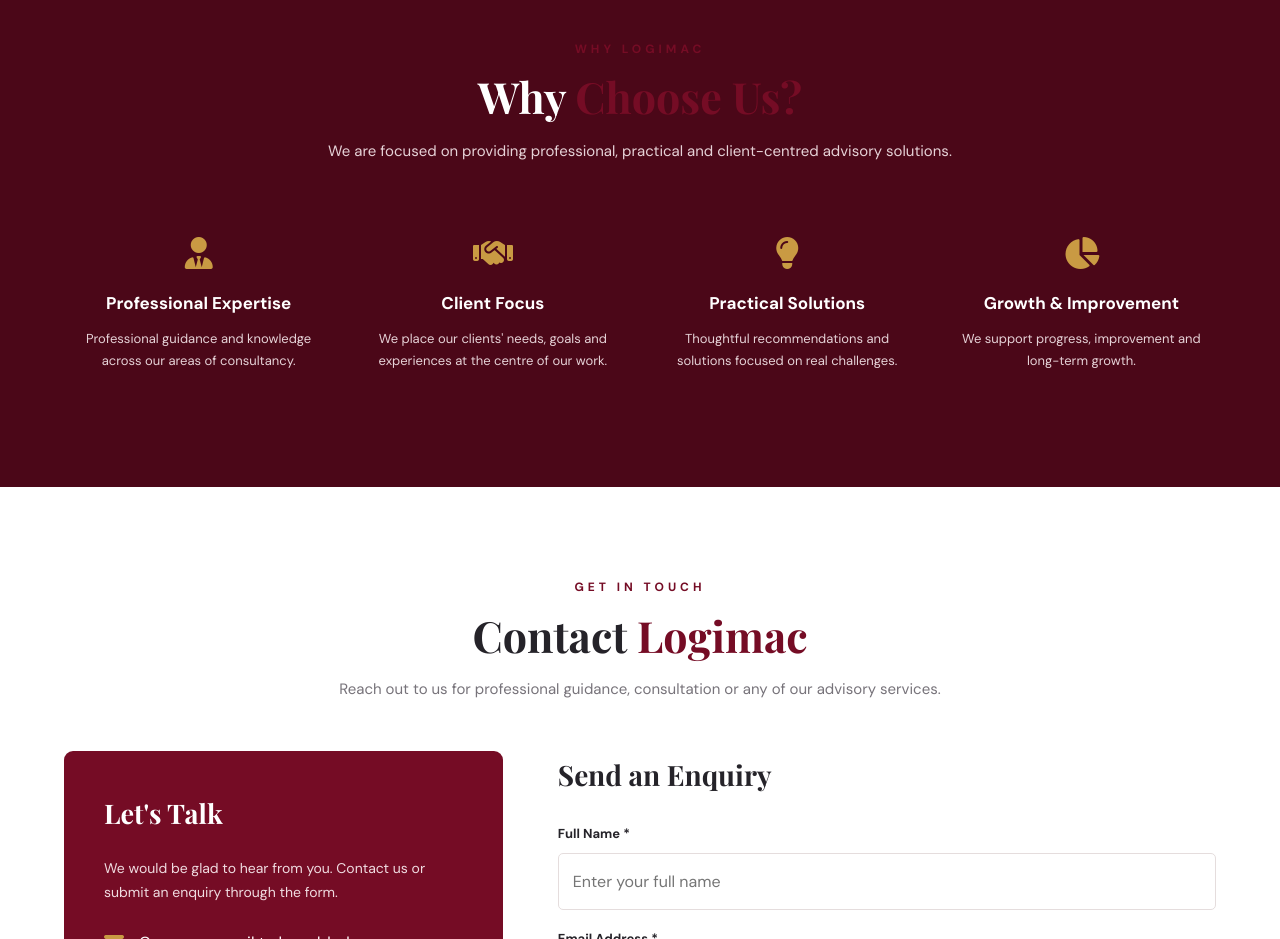
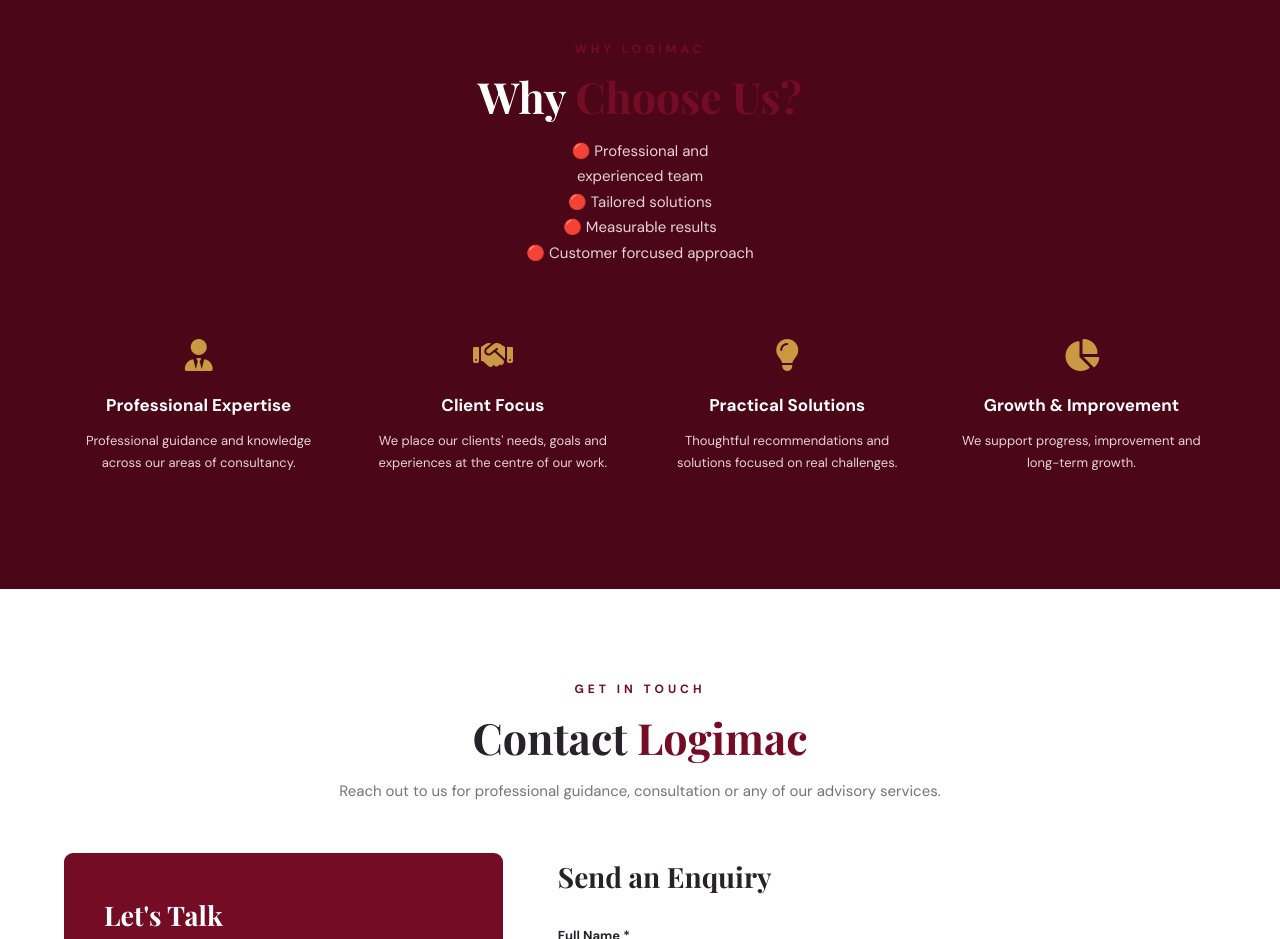
Before and after one commit to hubtechi/Logimac-Advisory-Ltd, a plain HTML site: page index.html in a window 1280 px wide. Shown: the part 1440-2379 px from the top of the page. Drawn offline with nearby package versions, Linux system fonts and the light colour scheme.

Commit message:
Update index.html

```diff
--- a/index.html
+++ b/index.html
@@ -1178,8 +1178,12 @@ footer {
         <h2>Why <span>Choose Us?</span></h2>
 
         <p>
-            We are focused on providing professional,
-            practical and client-centred advisory solutions.
+        🔴 Professional and <br>
+           experienced team <br>
+        🔴 Tailored solutions <br>
+        🔴 Measurable results <br>
+        🔴 Customer forcused approach<br>
+
         </p>
 
     </div>
```
